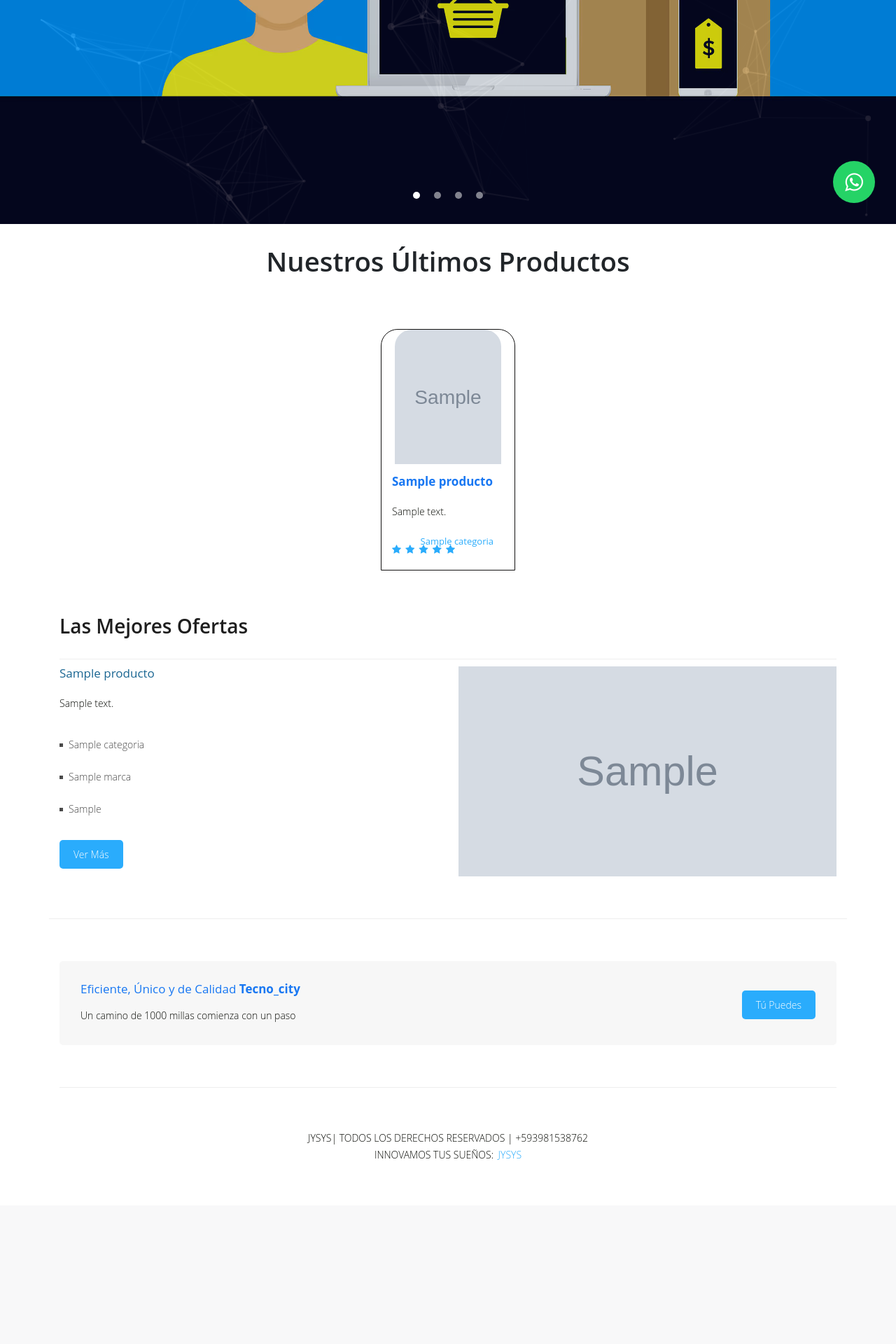
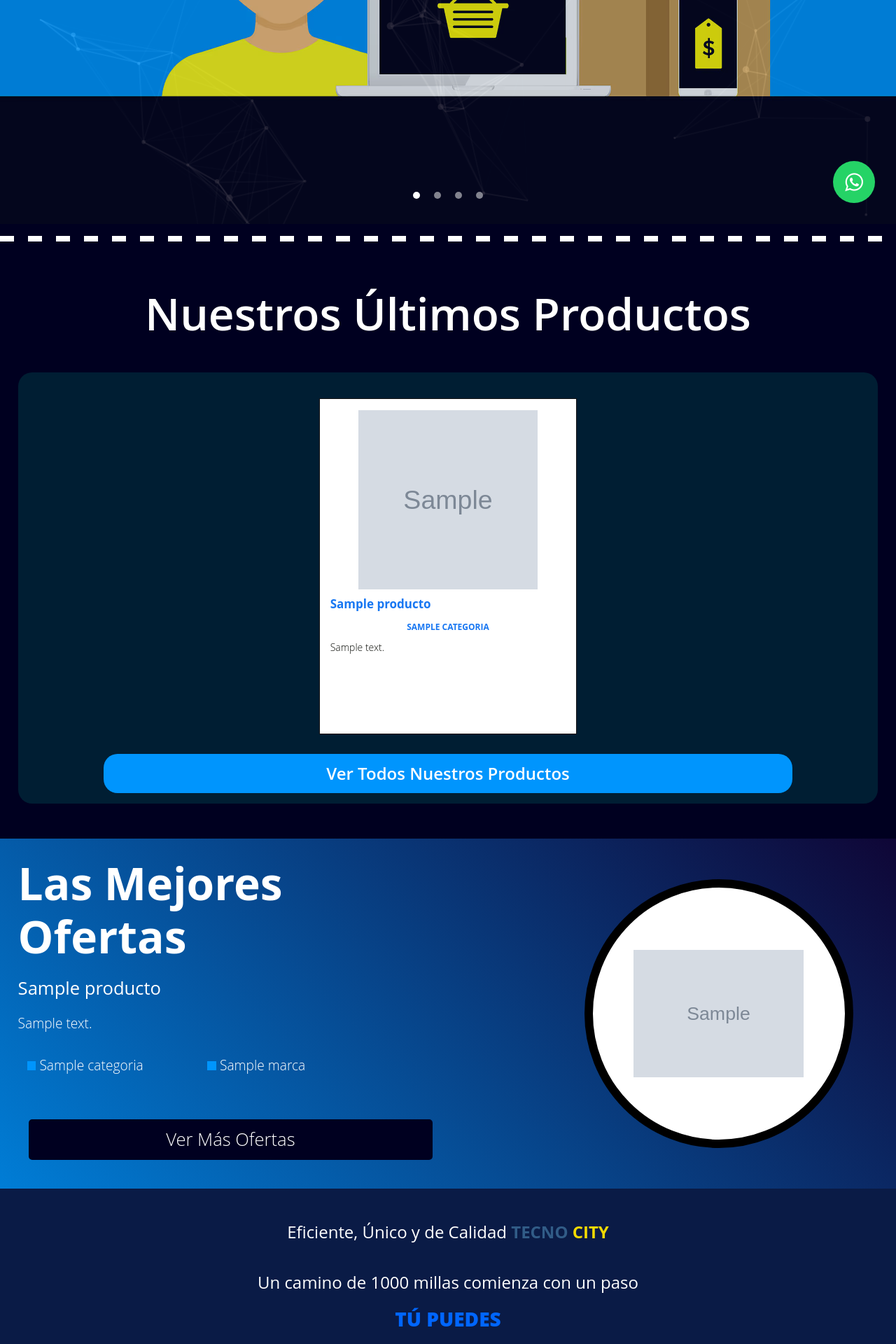
Before and after one commit to JolRobles/Tecnocity, a Django app: page / in a window 1280 px wide. Shown: the part 480-2400 px from the top of the page at 70% size. Before the commit the page ends 2137 px from the top, so only its background shows below. Run offline with Django 3.2, Linux system fonts and the light colour scheme; tables that the repository leaves empty hold one stand-in row (values such as "Sample post"); grey boxes marked "Sample" are stand-in pictures; some libraries are stand-ins or nearby versions.

Commit message:
cambios
casmbios prototipo

```diff
--- a/landing/views.py
+++ b/landing/views.py
@@ -4,7 +4,8 @@ from articulos.models import *
 from empresas.models import *
 # Create your views here.
 def index(request):
-    productos = list(reversed(Producto.objects.all()))[:4]
+    # productos = list(reversed(Producto.objects.all().order_by('-id')))[:3]
+    productos = Producto.objects.all().order_by('-id')[:3]
     producto_oferta = Producto.objects.filter(is_oferta=True).last()
     context = {
         'productos': productos,
--- a/static/css/templatemo-sixteen.css
+++ b/static/css/templatemo-sixteen.css
@@ -8,56 +8,65 @@ https://templatemo.com/tm-546-sixteen-clothing
 body {
 	font-family: 'Poppins', sans-serif;
 	overflow-x: hidden;
+	color: #fff;
 	text-rendering: optimizeLegibility;
 	-webkit-font-smoothing: antialiased;
 	-moz-osx-font-smoothing: grayscale;
 }
 
-.heading{
+.heading {
 	display: flex;
 	align-items: center;
 	justify-content: center;
+	margin-top: 20px;
+	margin-bottom: 20px;
 }
 
-.heading h2{
-	font-size: 3vw;
+.heading h2 {
+	font-size: 5vw;
 	font-weight: 600;
 	margin-bottom: 2%;
 }
 
-.product{
+
+.product {
 	display: flex;
 	justify-content: space-around;
 	align-items: center;
 	flex-wrap: wrap;
 	min-width: 5%;
 	flex-grow: 1;
+	background-color: #001E33;
+	margin-left: 2%;
+	margin-right: 2%;
+	border-radius: 20px;
 }
 
 .product-item {
 	display: flex;
 	flex-direction: column;
-	/* background-color: #001E33; */
+	background-color: #fff;
 	border: 1px solid rgb(19, 18, 18);
 	margin-bottom: 30px;
-	border-top-left-radius: 1em;
-	border-top-right-radius: 1em;
 	max-width: 26%;
 	flex: 1 0 15%;
 	margin: 1vw;
-	min-width: 175px;
-	max-width: 15%;
+	min-width: 30%;
+	margin-top: 3%;
+	justify-content: flex-start;
+	align-items: center;
+	height: 20em;
 }
 
 .product-item .down-content {
-	padding: 15px;
+	padding: 0 15px 15px 15px;
 	position: relative;
+	width: 100%;
 }
 
 .product-item img {
-	margin-left: 10%;
-	margin-right: 10%;
-	width: 15vw;
+	margin: 5% 5% 0 5%;
+	width: 100%;
 	height: 15vw;
 	max-width: 80%;
 	overflow: hidden;
@@ -79,6 +88,17 @@ ul {
 	padding: 0;
 	margin: 0;
 	list-style: none;
+}
+
+.separator {
+	height: 5vh;
+	background-color: #000020;
+}
+
+.separator hr {
+	background-color: #fff;
+	margin: 0%;
+	height: 2vh;
 }
 
 h1,
@@ -117,9 +137,9 @@ ul.social-icons li a:hover {
 }
 
 a.filled-button {
-	background-color: #2AACFC;
+	background-color: #000020;
 	color: #fff;
-	font-size: 14px;
+	font-size: 2vw;
 	text-transform: capitalize;
 	font-weight: 300;
 	padding: 10px 20px;
@@ -128,8 +148,43 @@ a.filled-button {
 	transition: all 0.3s;
 }
 
+.container-call-to-action {
+	display: flex;
+	justify-content: center;
+	align-items: center;
+	flex-direction: column;
+	background-color: #0A1B46;
+	padding: 2vw;
+}
+
+.container-call-to-action h4 {
+	color: #fff;
+	line-height: 3;
+}
+
+.container-call-to-action h3 {
+	color: #0066FF;
+	font-weight: 900;
+}
+
+/* .container-call-to-action p {
+	color: #fff;
+} */
+
+.container-call-to-action em:nth-child(1n) {
+	font-style: normal;
+	font-weight: bold;
+	color: #315C87;
+}
+
+.container-call-to-action em:nth-child(2n) {
+	font-style: normal;
+	font-weight: bold;
+	color: #F2DA00;
+}
+
 a.filled-button:hover {
-	background-color: #121212;
+	background-color: #0095FD;
 	color: #fff;
 }
 
@@ -173,6 +228,7 @@ a.filled-button:hover {
 	font-weight: 700;
 	margin-bottom: 15px;
 }
+
 
 .page-heading .text-content h2 {
 	color: #fff;
@@ -409,19 +465,19 @@ header .navbar {
 	height: 100vh;
 }
 
-.content{
+.content {
 	height: calc(100vh - 80px);
 }
 
-.text{
-    width: 50%;
-    background-color: #001E33;
-    color: #f1f1f1;
-    padding: 20px;
+.text {
+	width: 50%;
+	background-color: #001E33;
+	color: #f1f1f1;
+	padding: 20px;
 	letter-spacing: .1rem;
 }
 
-.text h2{
+.text h2 {
 	font-weight: 900;
 	color: #F2DA00;
 }
@@ -536,7 +592,7 @@ header .navbar {
 
 .latest-products {
 	padding-top: 30px;
-	background-color: #fff;
+	background-color: #000020;
 }
 
 .latest-products .section-heading a {
@@ -551,14 +607,36 @@ header .navbar {
 
 
 
+.boton-grande {
+	background-color: #0095FD;
+	margin: 15px;
+	border-radius: 20px;
+	border: none;
+	width: 80%;
+	padding: 10px;
+	font-weight: 600;
+}
 
-
+.boton-grande:hover {
+	background-color: #036bb4;
+}
 
 .product-item .down-content h4 {
 	font-size: 17px;
 	font-weight: bold;
 	color: #1877F2;
-	margin-bottom: 20px;
+	margin-bottom: 5px;
+	text-align: left;
+}
+
+.product-item .down-content h5 {
+	font-size: 12px;
+	font-weight: bold;
+	color: #1877F2;
+	margin-bottom: 10px;
+	margin-top: 10px;
+	text-align: center;
+	text-transform: uppercase;
 }
 
 .product-item .down-content h6 {
@@ -592,6 +670,29 @@ header .navbar {
 }
 
 
+.hover-underline-animation {
+	display: inline-block;
+	position: relative;
+	color: #0087ca;
+}
+
+.hover-underline-animation:after {
+	content: '';
+	position: absolute;
+	width: 100%;
+	transform: scaleX(0);
+	height: 2px;
+	bottom: 0;
+	left: 0;
+	background-color: #0087ca;
+	transform-origin: bottom right;
+	transition: transform 0.25s ease-out;
+}
+
+.hover-underline-animation:hover:after {
+	transform: scaleX(1);
+	transform-origin: bottom left;
+}
 
 
 /* Best Features */
@@ -612,6 +713,58 @@ header .navbar {
 
 .best-features {
 	margin-top: 50px;
+	display: flex;
+	justify-content: center;
+	align-items: center;
+	width: 100%;
+	background: linear-gradient(45deg, rgba(0, 125, 214, 1) 0%, rgba(15, 6, 54, 1) 100%);
+}
+
+.best-features .left-block {
+	margin: 2vw;
+	width: 60%;
+}
+
+.best-features .left-block h2 {
+	width: 75%;
+	font-size: 5vw;
+	font-weight: 700;
+}
+
+.best-features .left-block h4 {
+	margin-top: 20px;
+	width: 100%;
+	font-size: 2vw;
+	color: #fff;
+}
+
+.best-features .left-block p {
+	color: #fff;
+	font-size: 1.5vw;
+	line-height: 1.5;
+}
+
+
+.best-features .right-block {
+	margin: 1vw;
+	width: 40%;
+	display: flex;
+	justify-content: center;
+	align-items: center;
+}
+
+.best-features .right-block .right-image {
+	display: flex;
+	justify-content: center;
+	align-items: center;
+	width: 30vw;
+	height: 30vw;
+	background-color: #fff;
+	border-radius: 50%;
+	border-style: solid;
+	border-color: #000;
+	border-width: 1vw;
+
 }
 
 .best-features .container .row {
@@ -620,7 +773,7 @@ header .navbar {
 }
 
 .best-features img {
-	width: 100%;
+	width: 19vw;
 	overflow: hidden;
 }
 
@@ -630,9 +783,14 @@ header .navbar {
 	margin-bottom: 20px;
 }
 
+.best-features ul {
+	list-style-type: none;
+}
+
 .best-features ul.featured-list li {
-	display: block;
+	display: inline-block;
 	margin-bottom: 10px;
+	margin-right: 10%;
 }
 
 .best-features p {
@@ -640,8 +798,8 @@ header .navbar {
 }
 
 .best-features ul.featured-list li a {
-	font-size: 14px;
-	color: #4a4a4a;
+	font-size: 1.5vw;
+	color: #fff;
 	font-weight: 300;
 	transition: all .3s;
 	position: relative;
@@ -649,15 +807,15 @@ header .navbar {
 }
 
 .best-features ul.featured-list li a:before {
-	content: '';
-	width: 5px;
-	height: 5px;
+	content: ' ';
+	width: 1vw;
+	height: 1vw;
 	display: inline-block;
-	background-color: #4a4a4a;
-	position: absolute;
+	background-color: #0095FD;
 	left: 0;
 	transition: all .3s;
 	top: 8px;
+	margin-right: 5px;
 }
 
 .best-features ul.featured-list li a:hover {
@@ -669,7 +827,7 @@ header .navbar {
 }
 
 .best-features .filled-button {
-	margin-top: 20px;
+	margin-top: 4vw;
 }
 
 
@@ -721,6 +879,7 @@ footer .inner-content {
 
 footer .inner-content p {
 	text-transform: uppercase;
+	color: #fff;
 }
 
 footer .inner-content p a {
@@ -1059,24 +1218,27 @@ footer .inner-content p a {
 		height: 50vh;
 	}
 
-	.content .text{
+	.content .text {
 		width: 100%;
 	}
 
-	.content .text h2{
-		font-size:large;
+	.content .text h2 {
+		font-size: large;
 	}
 
-	.content .text h4{
+	.content .text h4 {
 		font-size: initial;
 	}
 
 
-	#particles-js{
+	#particles-js {
 		height: 50% !important;
 	}
 
-	.banner-item-01, .banner-item-02, .banner-item-03, .banner-item-04{
+	.banner-item-01,
+	.banner-item-02,
+	.banner-item-03,
+	.banner-item-04 {
 		height: 45vh;
 	}
 
@@ -1169,24 +1331,27 @@ footer .inner-content p a {
 		height: 50vh;
 	}
 
-	.content .text{
+	.content .text {
 		width: 100%;
 	}
 
-	.content .text h2{
-		font-size:large;
+	.content .text h2 {
+		font-size: large;
 	}
 
-	.content .text h4{
+	.content .text h4 {
 		font-size: initial;
 	}
 
 
-	#particles-js{
+	#particles-js {
 		height: 50% !important;
 	}
 
-	.banner-item-01, .banner-item-02, .banner-item-03, .banner-item-04{
+	.banner-item-01,
+	.banner-item-02,
+	.banner-item-03,
+	.banner-item-04 {
 		height: 45vh;
 	}
 
--- a/static/css/templatemo-style.css
+++ b/static/css/templatemo-style.css
@@ -17,6 +17,8 @@ body {
 a, button {
 	transition: all 0.3s ease;
 	color: #FFFFFF;
+    text-align: center;
+    /* width: 80%; */
 }
 
 button:focus {
--- a/templates/app/index.html
+++ b/templates/app/index.html
@@ -6,42 +6,51 @@
 {% include "app/slider.html" %}
 {% endblock slider %}
 {% block content %}
+<div class="separator">
+  <svg height="20%" width="100%" viewBox="0 0 12 1" preserveAspectRatio="none">
+    <path d="M0 0 l12 0" stroke="white" stroke-width="50" stroke-dasharray="20" vector-effect="non-scaling-stroke" />
+  </svg>
+</div>
+
 <div class="latest-products">
   <div class="heading">
     <h2>Nuestros Últimos Productos</h2>
   </div>
-  <a href="{% url 'landing:catalogo' %}">Ver todo el catálogo<i class="fa fa-angle-right"></i></a>
+  <!-- <a href="{% url 'landing:catalogo' %}">Ver todo el catálogo<i class="fa fa-angle-right"></i></a> -->
   <div class="product">
     {% for producto in productos %}
     <div class="product-item">
       {% if producto.img_producto %}
-      <a href="#"><img src="{{ producto.img_producto.url }}" width="100" height="200" alt="{{ producto.img_producto }}"
-          style="border-top-right-radius: 1em !important;
-          border-top-left-radius: 1em !important;"></a>
+      <a href="#"><img src="{{ producto.img_producto.url }}" style="width: 25vw; height:20vw"
+          alt="{{ producto.img_producto }}"></a>
       {% else %}
       <p>No hay una imagen disponible :c</p>
       {% endif %}
       <div class="down-content">
         <a href="#">
-          <h4>{{producto.nombre}}</h4>
+          <h4 class="hover-underline-animation">{{producto.nombre}}</h4>
+        </a>
+        <a href="#">
+          <h5>{{producto.categoria}}</h5>
         </a>
         <p>{{producto.descripcion}}</p>
-        <ul class="stars">
+        <!-- <ul class="stars">
           <li><i class="fa fa-star"></i></li>
           <li><i class="fa fa-star"></i></li>
           <li><i class="fa fa-star"></i></li>
           <li><i class="fa fa-star"></i></li>
           <li><i class="fa fa-star"></i></li>
-        </ul>
-        <span>{{producto.categoria}}</span>
+        </ul> -->
+        <!-- <span>{{producto.categoria}}</span> -->
       </div>
     </div>
     {% endfor %}
-  </div>
+    <button class="boton-grande">Ver Todos Nuestros Productos</button>
+    </button>
 
   </div>
 
-<div class="best-features">
+  <!-- <div class="best-features">
   <div class="container">
     <div class="row">
       <div class="col-md-12">
@@ -74,10 +83,36 @@
       </div>
     </div>
   </div>
+</div> -->
+
+
+
+  <div class="best-features">
+    <div class="left-block">
+      <h2>Las Mejores Ofertas</h2>
+      <h4 class="hover-underline-animation">{{producto_oferta}}</h4>
+      <p>{{producto_oferta.descripcion}}</p>
+      <ul class="featured-list">
+        <li><a href="#">{{producto_oferta.categoria}}</a></li>
+        <li><a href="#">{{producto_oferta.marca}}</a></li>
+        <!-- <li><a href="#">{{producto_oferta.caracteristicas}}</a></li> -->
+      </ul>
+      <a href="about.html" class="filled-button boton-grande">Ver más ofertas</a>
+    </div>
+    <div class="right-block">
+      <div class="right-image">
+        {% if producto_oferta.img_producto %}
+        <a href="#"><img src="{{ producto_oferta.img_producto.url }}"
+            alt="{{ producto_oferta.img_producto }}"></a>
+        {% else %}
+        No hay imagen
+        <img src="{% static 'img/feature-image.jpg' %}" alt="">
+        {% endif %}
+      </div>
+    </div>
   </div>
 
-
-<div class="call-to-action">
+  <!-- <div class="call-to-action">
     <div class="container">
       <div class="row">
         <div class="col-md-12">
@@ -95,5 +130,11 @@
         </div>
       </div>
     </div>
+  </div> -->
+
+  <div class="container-call-to-action">
+    <h4>Eficiente, Único y de Calidad <em>TECNO</em> <em>CITY</em></h4>
+    <h4>Un camino de 1000 millas comienza con un paso</h4>
+    <h3>TÚ PUEDES</h3>
   </div>
   {% endblock content %}
```
Also changed, not shown: 2 other files. Lines whose indentation alone changed are shown as unchanged.
